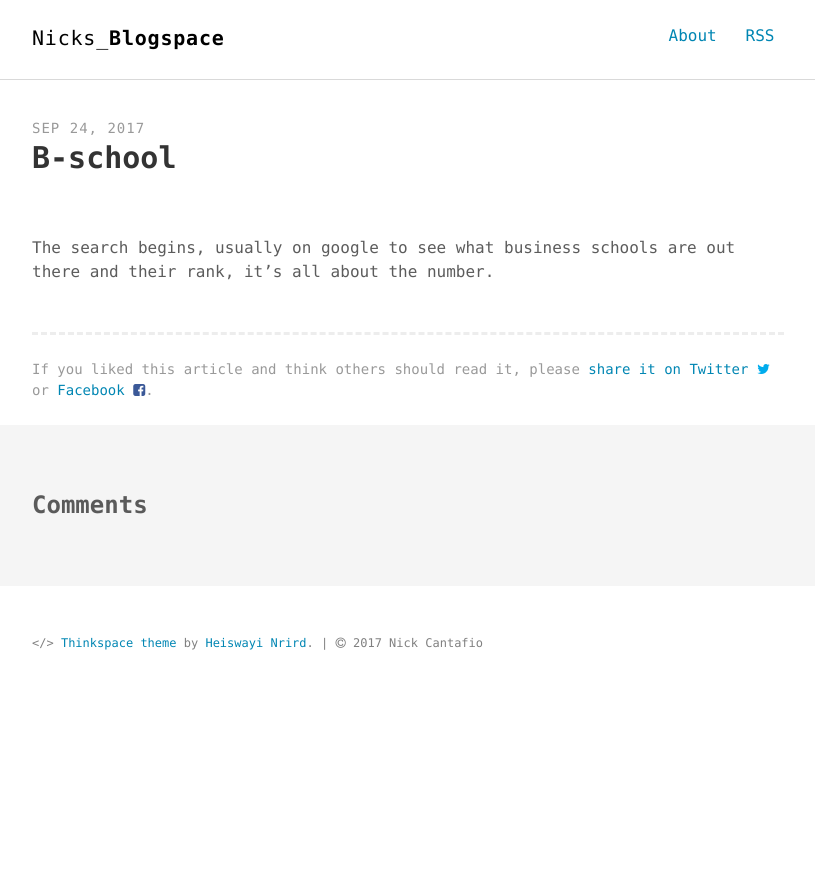
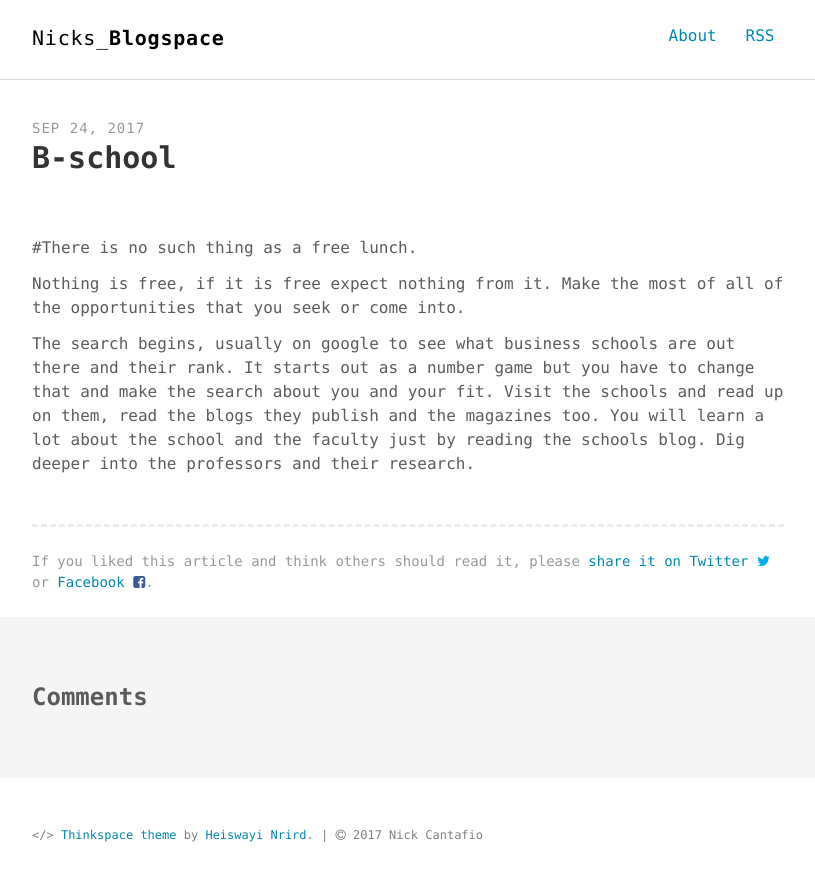
Before and after one commit to nickcanny/nickcanny.github.io, a Jekyll site: the page built from _posts/2017-9-24-B-school.md, in a window 1280 px wide. Shown: the top 881 px of the page, without its empty margins (232-1047 px from the left). Built offline with Jekyll 4.4.1, drawn with Linux system fonts in a browser that asks for light colours; comment, search, counter and statistics services are not loaded.

Commit message:
Update 2017-9-24-B-school.md

```diff
--- a/_posts/2017-9-24-B-school.md
+++ b/_posts/2017-9-24-B-school.md
@@ -6,4 +6,9 @@ description: "By the numbers."
 keywords: "quant, b-school, numbers, salem witch trials"
 ---
 
-The search begins, usually on google to see what business schools are out there and their rank, it's all about the number.
+
+#There is no such thing as a free lunch.
+
+Nothing is free, if it is free expect nothing from it. Make the most of all of the opportunities that you seek or come into.
+
+The search begins, usually on google to see what business schools are out there and their rank. It starts out as a number game but you have to change that and make the search about you and your fit. Visit the schools and read up on them, read the blogs they publish and the magazines too. You will learn a lot about the school and the faculty just by reading the schools blog. Dig deeper into the professors and their research.
```
